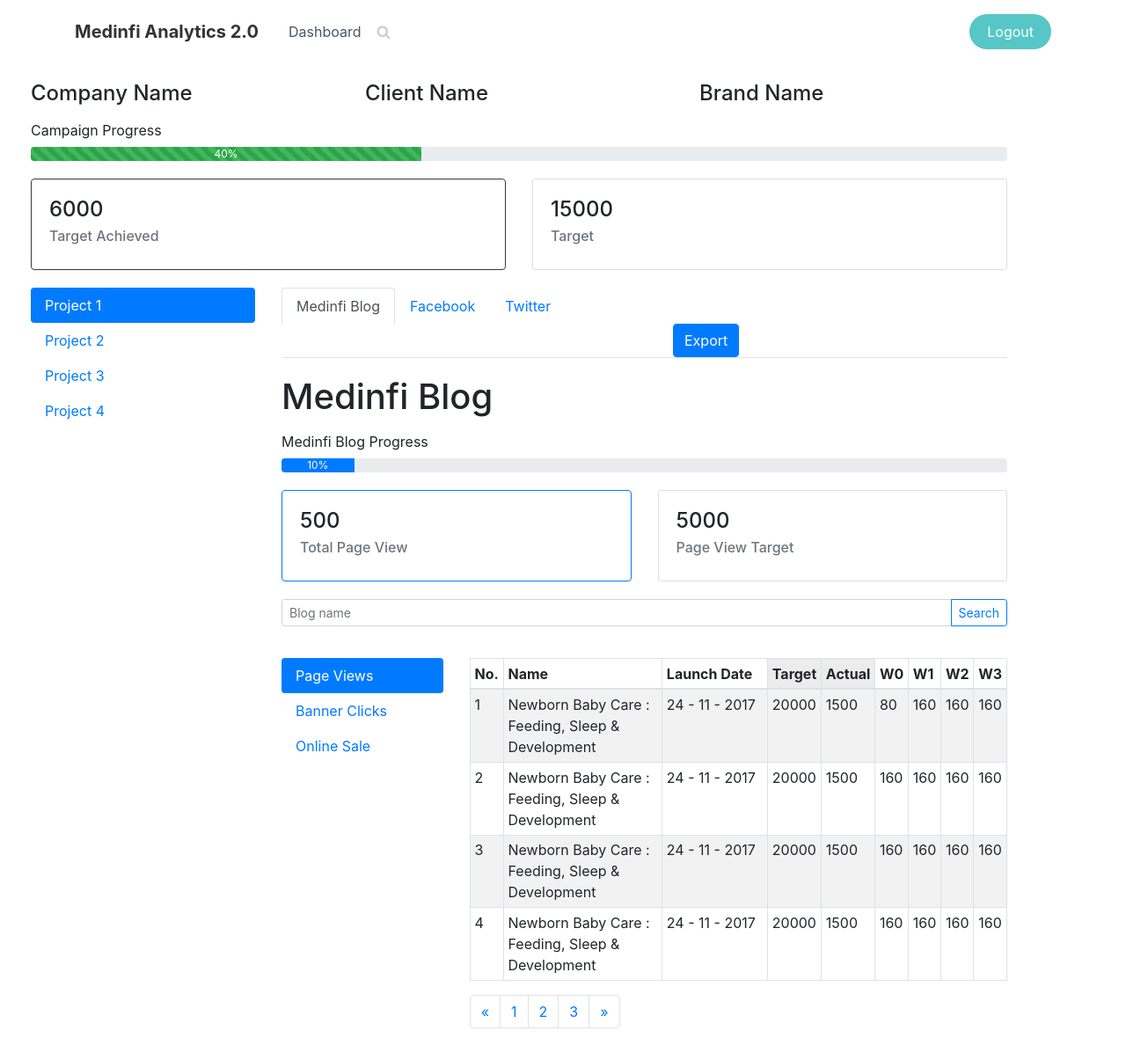
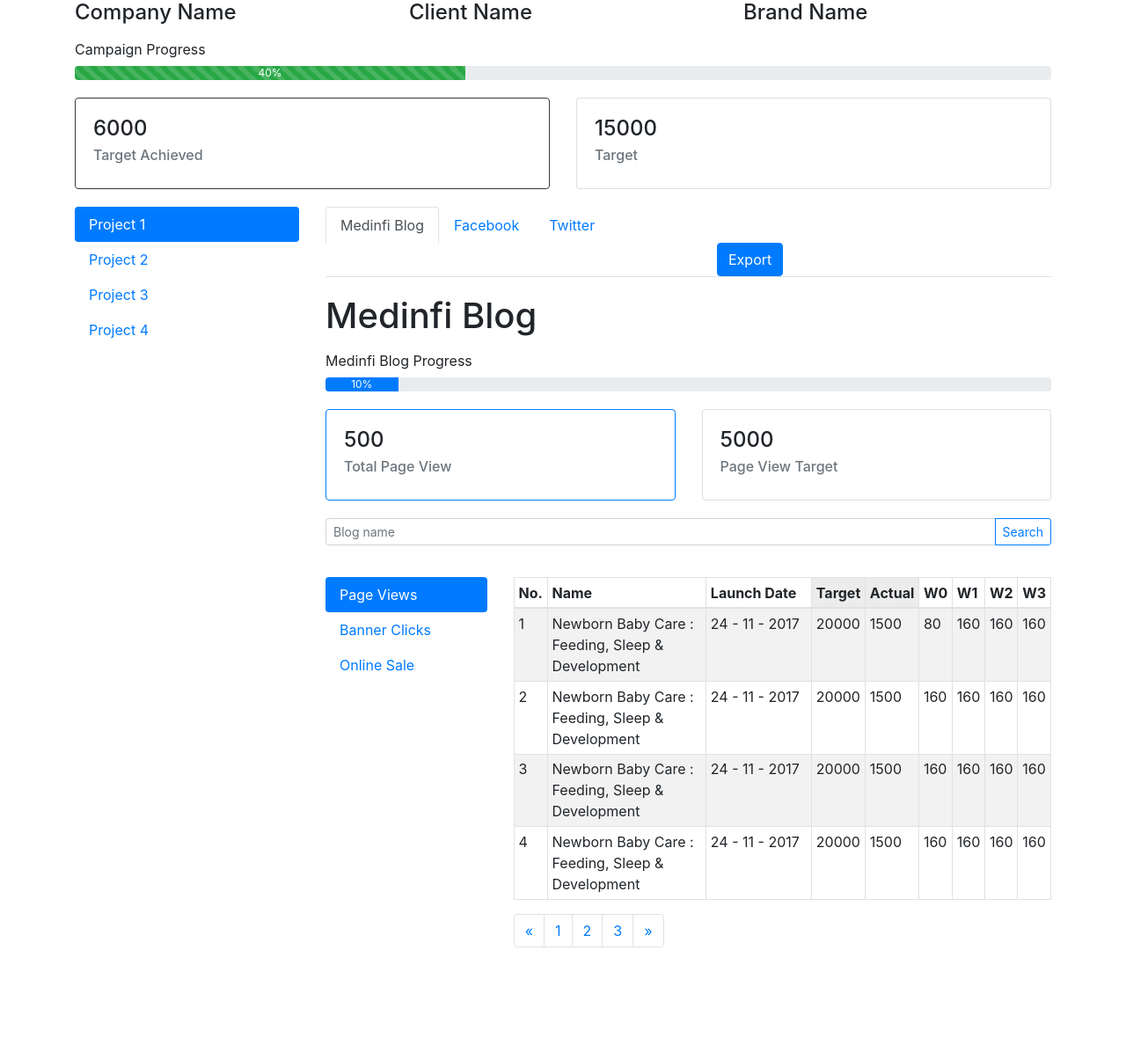
Before and after one commit to ZerocoolVishal/medinfi-work, a PHP site: page / in a window 1280 px wide. Shown: the whole page at 88% size. After the commit the page ends 1077 px from the top, so only its background shows below. Run offline with PHP 8.4, Linux system fonts and the light colour scheme.

Commit message:
Major changes

```diff
--- a/frontend/admin/display_project.php
+++ b/frontend/admin/display_project.php
@@ -15,7 +15,7 @@
                     <li class="nav-item">
                         <a class="nav-link" role="tab" data-toggle="tab" href="#tab-3">Twitter</a>
                     </li>
-                    <button class="btn btn-primary" id="btn_export" onclick="exportProject()" style="margin-left: 52%;" type="button">Export</button>
+                    <button class="btn btn-primary" id="btn_export" style="margin-left: 52%;" type="button">Export</button>
                 </ul>
 
                 <div class="tab-content">
--- a/frontend/admin/index.php
+++ b/frontend/admin/index.php
@@ -10,7 +10,7 @@
     <link rel="stylesheet" href="../assets/css/styles.css">
 </head>
 
-<body style="margin:0px;">
+<body>
 
     <div class="container">
 
@@ -18,7 +18,7 @@
         <div class="row">
             <div class="col lg-3">
                 <label class="col-form-label">Company</label>
-                <select class="custom-select"  id="company_select"></select>
+                <select class="custom-select" id="company_select"></select>
             </div>
             <div class="col lg-3">
                 <label class="col-form-label">Client</label>
--- a/frontend/index.html
+++ b/frontend/index.html
@@ -11,20 +11,8 @@
     <link rel="stylesheet" href="assets/css/styles.css">
 </head>
 
-<body style="margin:0px;">
-    <nav class="navbar navbar-light navbar-expand-md navigation-clean-search">
-        <div class="container"><a class="navbar-brand" href="#">Medinfi Analytics 2.0</a><button class="navbar-toggler" data-toggle="collapse" data-target="#navcol-1"><span class="sr-only">Toggle navigation</span><span class="navbar-toggler-icon"></span></button>
-            <div class="collapse navbar-collapse"
-                id="navcol-1">
-                <ul class="nav navbar-nav">
-                    <li class="nav-item" role="presentation"><a class="nav-link" href="#">Dashboard</a></li>
-                </ul>
-                <form class="form-inline mr-auto" target="_self">
-                    <div class="form-group"><label for="search-field"><i class="fa fa-search"></i></label><input class="form-control search-field" type="search" name="search" id="search-field"></div>
-                </form><a class="btn btn-light action-button" role="button" href="#">Logout</a></div>
-        </div>
-    </nav>
-    <div class="container" style="margin:20px;">
+<body>
+    <div class="container">
         <div class="row">
             <div class="col">
                 <h4>Company Name</h4>
```
Also changed, not shown: frontend/admin/main.js (+55 -6 lines), frontend/admin/test/ProjectTest.php (+161 -4 lines).
